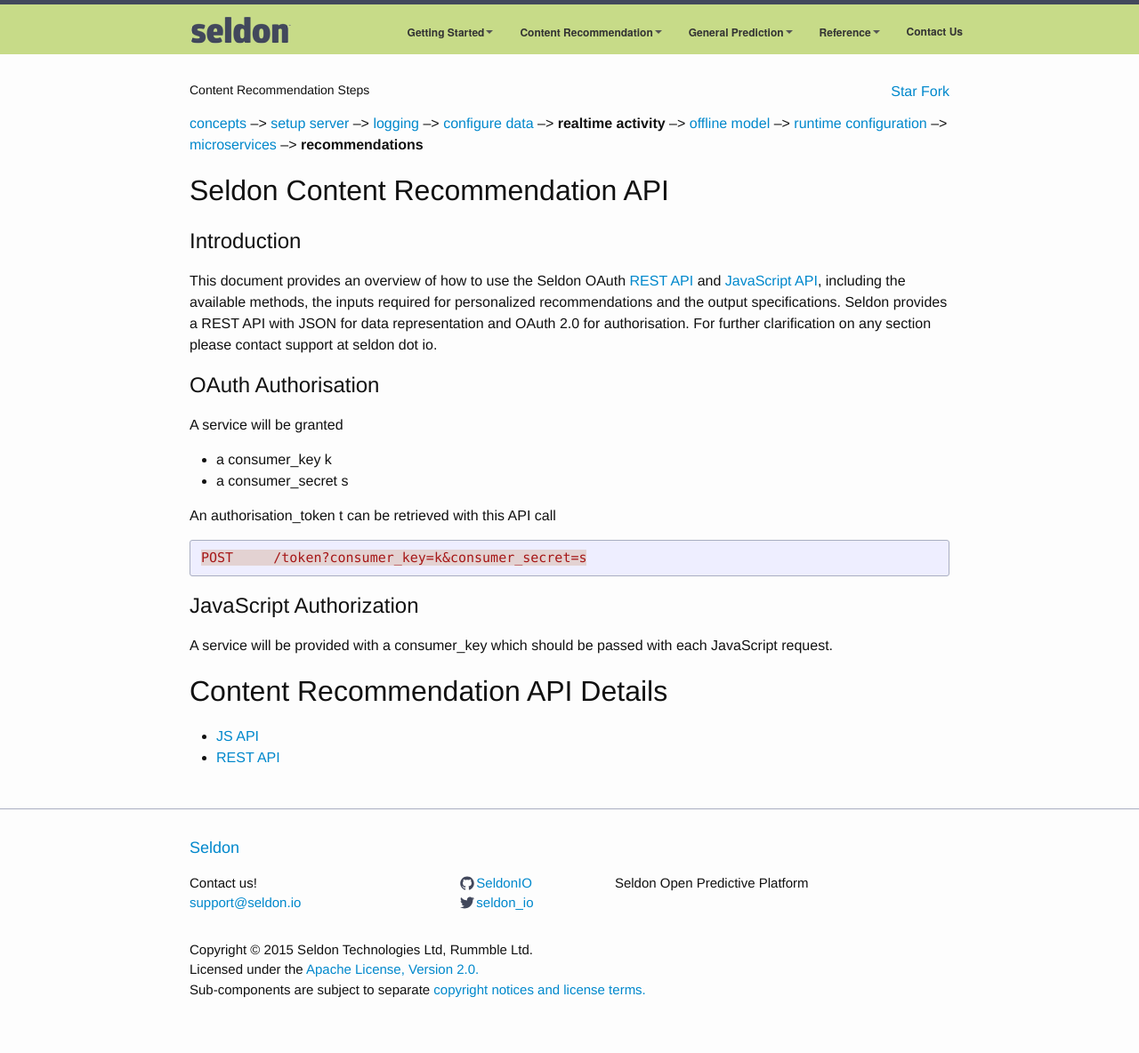
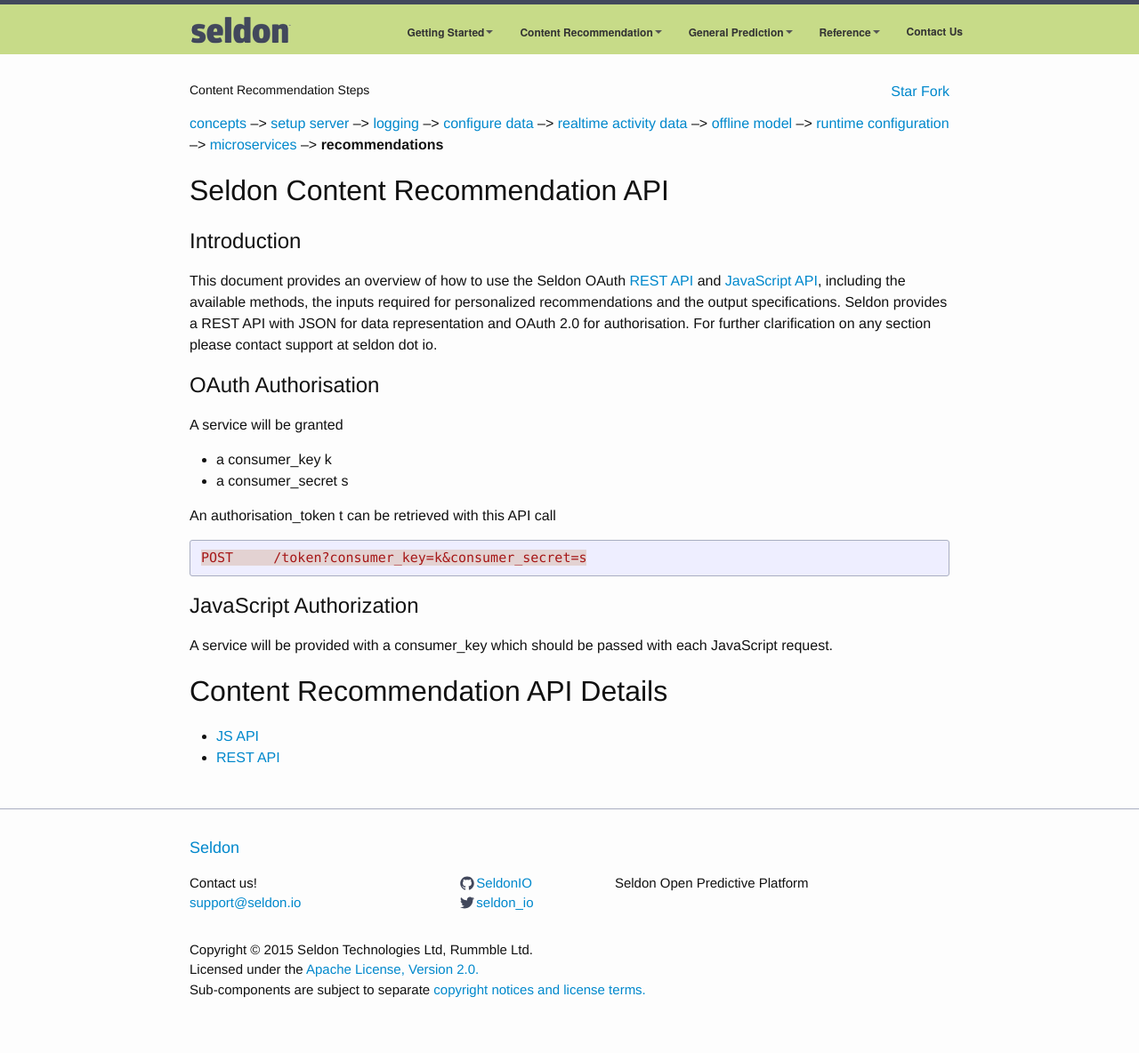
Before and after one commit to SeldonIO/seldonio.github.com, a Jekyll site: the page built from api.md, in a window 1280 px wide. Shown: the whole page at 89% size. Built offline with Jekyll 4.4.1, drawn with Linux system fonts in a browser that asks for light colours; grey boxes are pictures that could not be loaded.

```diff
--- a/api.md
+++ b/api.md
@@ -5,7 +5,7 @@ title: Seldon APIs
 
 ##### Content Recommendation Steps
 
-[concepts](/concepts.html) --> [setup server](/seldon-server-setup.html) --> [logging](/seldon-logging.html) --> [configure data](/item-recommendation-data.html) --> **realtime activity** --> [offline model](/offline-models.html) --> [runtime configuration](/runtime-recommendation.html) --> [microservices](pluggable-recommendation-algorithms.html) --> **recommendations**
+[concepts](/concepts.html) --> [setup server](/seldon-server-setup.html) --> [logging](/seldon-logging.html) --> [configure data](/item-recommendation-data.html) --> [realtime activity data](/realtime-activity-data.html) --> [offline model](/offline-models.html) --> [runtime configuration](/runtime-recommendation.html) --> [microservices](pluggable-recommendation-algorithms.html) --> **recommendations**
 
 
 # Seldon Content Recommendation API
```
